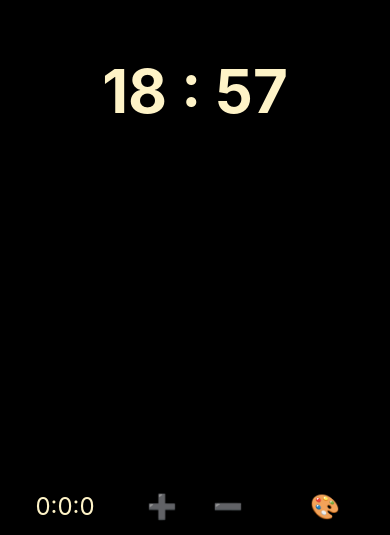
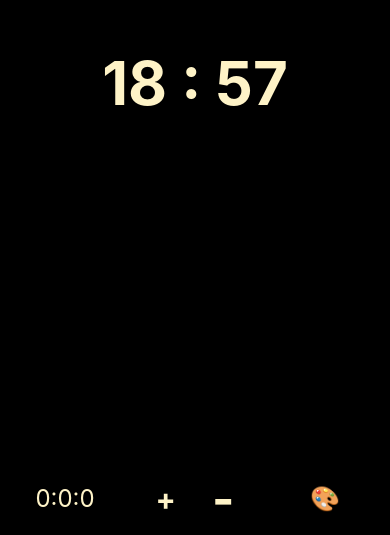
Before and after one commit to wujiaan2022/big-clock-reactnative-nativewind, a React Native app: screen / in a window 390 px wide. Shown: the part 309-844 px from the top of the page. Built offline with nearby package versions, Linux system fonts and the light colour scheme.

Commit message:
added auto hide controls bar feature

```diff
--- a/src/components/FontResize.tsx
+++ b/src/components/FontResize.tsx
@@ -9,8 +9,11 @@ export default function FontResize() {
     >
       {/* Increase */}
       <Pressable onPress={increase}>
-        <Text className="text-2xl" style={{ color: themeStyle.color }}>
-          ➕
+        <Text
+          className="text-3xl font-bold"
+          style={{ color: themeStyle.color }}
+        >
+          +
         </Text>
       </Pressable>
 
@@ -21,8 +24,11 @@ export default function FontResize() {
 
       {/* Decrease */}
       <Pressable onPress={decrease}>
-        <Text className="text-2xl" style={{ color: themeStyle.color }}>
-          ➖
+        <Text
+          className="text-5xl font-bold"
+          style={{ color: themeStyle.color }}
+        >
+          -
         </Text>
       </Pressable>
     </View>
--- a/src/components/OrientationBlock.tsx
+++ b/src/components/OrientationBlock.tsx
@@ -1,6 +1,6 @@
 import { useFonts } from 'expo-font';
 import { StatusBar } from 'expo-status-bar';
-import { View } from 'react-native';
+import { TouchableWithoutFeedback, View } from 'react-native';
 
 import { DisplayClock, FontResize, SecondsToggle } from './';
 import { ClockProvider, useClock } from '../context/ClockContext';
@@ -10,11 +10,13 @@ import { useNavBar } from '~/hooks/useNavBar';
 const OrientationBlock = () => {
   useNavBar(); // ✅ Fully safe here
 
-  const { isLandscape, themeStyle } = useClock();
+  const { isLandscape, themeStyle, showControls, resetHideControlsTimer } =
+    useClock();
 
   const controls = [SecondsToggle, FontResize, ThemeSwitch];
 
   return (
+    <TouchableWithoutFeedback onPress={resetHideControlsTimer}>
       <View
         className={`flex-1 ${isLandscape ? 'flex-row' : 'flex-col'}`}
         style={{
@@ -25,6 +27,7 @@ const OrientationBlock = () => {
           <DisplayClock />
         </View>
 
+        {showControls && (
           <View
             className={`items-center justify-evenly ${isLandscape ? 'flex-col mr-3' : 'flex-row mb-3'}`}
           >
@@ -37,7 +40,9 @@ const OrientationBlock = () => {
               </View>
             ))}
           </View>
+        )}
       </View>
+    </TouchableWithoutFeedback>
   );
 };
 
--- a/src/context/ClockContext.tsx
+++ b/src/context/ClockContext.tsx
@@ -1,6 +1,7 @@
 import { createContext, useContext } from 'react';
 import { useToggle, useOrientation, useFontResize } from '../hooks';
 import { useTheme } from '~/hooks/useTheme';
+import useDelayedToggle from '~/hooks/useDelayedToggle ';
 
 // 1️⃣ Create Context
 export const ClockContext = createContext<any>(null);
@@ -22,6 +23,8 @@ export function ClockProvider({ children }: { children: React.ReactNode }) {
     themeStyle,
     selectTheme,
   } = useTheme();
+  const { value: showControls, resetTimer: resetHideControlsTimer } =
+    useDelayedToggle();
   return (
     <ClockContext.Provider
       value={{
@@ -39,6 +42,8 @@ export function ClockProvider({ children }: { children: React.ReactNode }) {
         toggleShowThemes,
         themeStyle,
         selectTheme,
+        showControls,
+        resetHideControlsTimer,
       }}
     >
       {children}
--- /dev/null
+++ b/src/hooks/useDelayedToggle .tsx
@@ -0,0 +1,26 @@
+import { useEffect, useState } from 'react';
+
+export default function useDelayedToggle(initial = true, delay = 8000) {
+  const [value, setValue] = useState(initial);
+  const [timer, setTimer] = useState<ReturnType<typeof setTimeout> | null>(
+    null
+  );
+
+  const resetTimer = () => {
+    if (timer) {
+      clearTimeout(timer);
+    }
+    setValue(true);
+    const newTimer = setTimeout(() => setValue(false), delay);
+    setTimer(newTimer);
+  };
+
+  useEffect(() => {
+    resetTimer();
+    return () => {
+      if (timer) clearTimeout(timer);
+    };
+  }, []);
+
+  return { value, setValue, resetTimer };
+}
```
Lines whose indentation alone changed are shown as unchanged.
